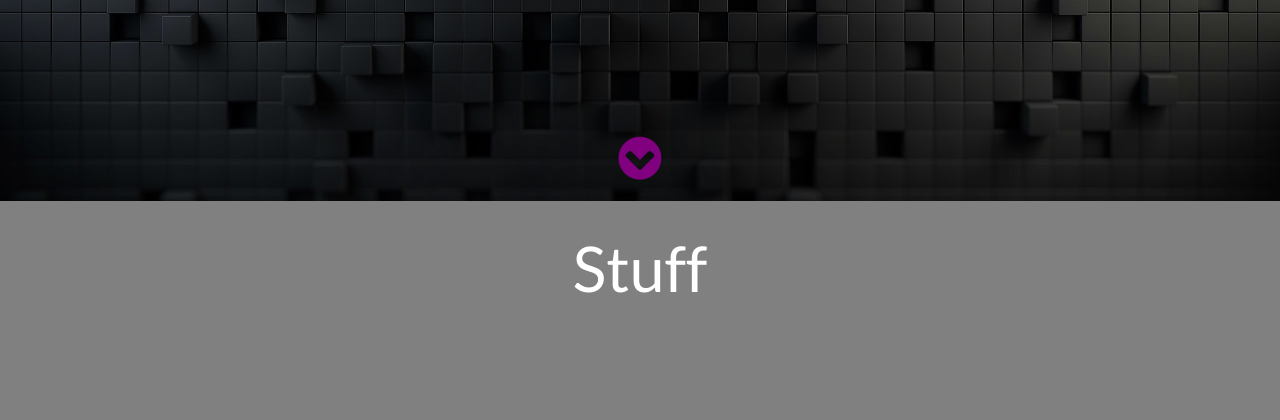
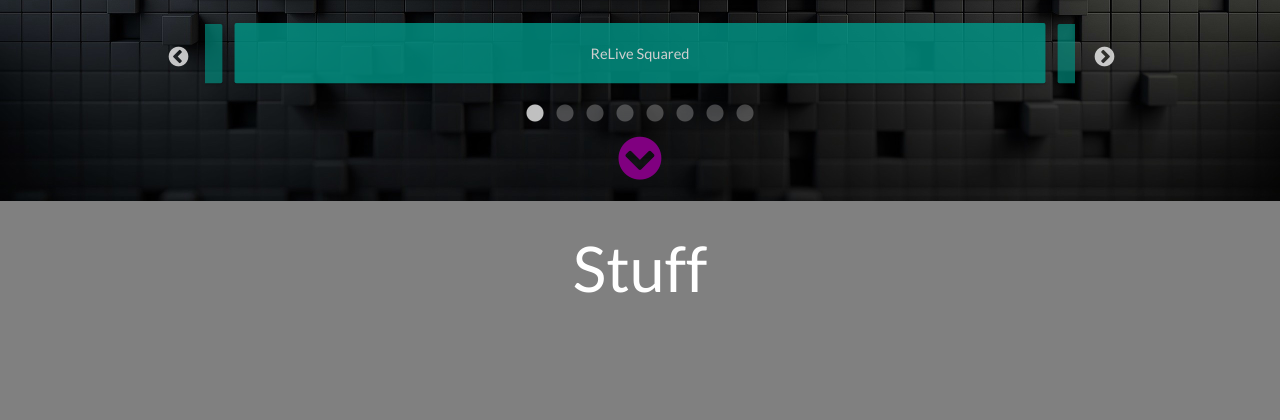
Before and after one commit to PranayJuneCS/Website, a PHP site: page / in a window 1280 px wide. Shown: the part 2199-2619 px from the top of the page. Run offline with PHP 8.4, Linux system fonts and the light colour scheme; some libraries are stand-ins or nearby versions.

Commit message:
experimenting with projects

```diff
--- a/css/projects-page.css
+++ b/css/projects-page.css
@@ -12,9 +12,37 @@
   margin-top: 90px;
 }
 
-.card-title i {
-  -webkit-tap-highlight-color: rgba(255, 255, 255, 0);
+.slick-center {
+  -moz-transform: scale(1);
+  -ms-transform: scale(1);
+  -o-transform: scale(1);
+  -webkit-transform: scale(1);
+  color: purple;
+  opacity: 1;
+  transform: scale(1);
 }
 
-.slider-nav div {
+.slider-nav div:not(.slick-center) {
+  opacity: 0.8;
+  transform: scale(0.97);
 }
+
+.flex-column {
+  display: flex;
+  flex-direction: column;
+}
+
+.flex-1 {
+  flex: 1;
+}
+
+.image-link {
+  /*flex: 1;*/
+}
+
+.image-link img {
+  max-width:100%;
+  max-height:80%;
+  vertical-align: middle;
+  display: inline-block;
+}
--- a/index.html
+++ b/index.html
@@ -189,11 +189,72 @@
       <div class="container">
         <div class="info-cards">
           <div class="">
-            <div class="card horizontal sticky-action medium">
-              <!-- <div class="card-image hoverable"> -->
-              <!-- </div> -->
+            <div class="card horizontal sticky-action large hide-on-small-only">
+              <div class="card-image hoverable">
+                <a href="images/relive.png" data-title="ReLive" data-lightbox="relive">
+                  <img src="images/relive.png" alt="ReLive">
+                </a>
+              </div>
+              <div class="card-stacked">
                 <div class="card-content">
-                <img class="" width="150px" src="images/relive.png">
+                  <span class="card-title activator grey-text text-darken-4">ReLive<i class="material-icons right">more_vert</i></span>
+                </div>
+                <div class="card-action">
+                  <a target="_blank" href="http://calhacks-relive.herokuapp.com">Website</a>
+                  <a target="_blank" href="http://github.com/PranayJuneCS/ReLive">Code</a>
+                </div>
+              </div>
+              <div class="card-reveal grey-text text-darken-4">
+                <span class="card-title">ReLive<i class="material-icons right">close</i></span>
+                <p>This is a smart photo gallery yada yada. OMG.</p>
+              </div>
+            </div>
+
+            <div class="card large hide-on-med-and-up">
+              <div class="card-content">
+                <a class="image-link" href="images/relive.png" data-title="ReLive" data-lightbox="relive">
+                  <img src="images/relive.png" alt="ReLive">
+                </a>
+                <span class="card-title activator grey-text text-darken-4">ReLive<i class="material-icons right">more_vert</i></span>
+              </div>
+              <!-- <div class="card-action">
+                <a target="_blank" href="http://calhacks-relive.herokuapp.com">Website</a>
+                <a target="_blank" href="http://github.com/PranayJuneCS/ReLive">Code</a>
+              </div> -->
+              <div class="card-reveal grey-text text-darken-4">
+                <span class="card-title">ReLive<i class="material-icons right">close</i></span>
+                <p>This is a smart photo gallery yada yada. OMG.</p>
+              </div>
+            </div>
+          </div>
+
+          <div class="">
+            <div class="card horizontal sticky-action large hide-on-small-only">
+              <div class="card-image hoverable">
+                <a href="images/checkerssquared.pngcheckerssquared" data-title="CheckersSquared" data-lightbox="calhacks2.0">
+                  <img src="images/checkerssquared.png" alt="CheckersSquared">
+                </a>
+              </div>
+              <div class="card-stacked">
+                <div class="card-content">
+                  <span class="card-title activator grey-text text-darken-4">CheckersSquared<i class="material-icons right">more_vert</i></span>
+                </div>
+                <div class="card-action">
+                  <a target="_blank" href="http://checkerssquared.herokuapp.com">Website</a>
+                  <a target="_blank" href="http://github.com/aaadawg/CALHACKS">Code</a>
+                </div>
+              </div>
+              <div class="card-reveal grey-text text-darken-4">
+                <span class="card-title">CheckersSquared<i class="material-icons right">close</i></span>
+                <p>Here is some more information about this product that is only revealed once clicked on.</p>
+              </div>
+            </div>
+
+            <div class="card sticky-action large hide-on-med-and-up">
+              <div class="card-content">
+                <a class="image-link" href="images/checkerssquared.png" data-title="ReLive" data-lightbox="relive">
+                  <img src="images/checkerssquared.png" alt="ReLive">
+                </a>
                 <span class="card-title activator grey-text text-darken-4">ReLive<i class="material-icons right">more_vert</i></span>
               </div>
               <div class="card-action">
@@ -208,47 +269,52 @@
           </div>
 
           <div class="">
-            <div class="card sticky-action medium">
+            <div class="card horizontal sticky-action large hide-on-small-only">
               <div class="card-image hoverable">
-                <img class="materialboxed" src="images/checkerssquared.png">
+                <a href="images/appfolio.png" data-title="Appfolio" data-lightbox="appfolio">
+                  <img src="images/appfolio.png" alt="Appfolio">
+                </a>
               </div>
-              <div class="card-content">
-                <span class="card-title activator grey-text text-darken-4">CheckersSquared<i class="material-icons right">more_vert</i></span>
-              </div>
-              <div class="card-action">
-                <a target="_blank" href="http://checkerssquared.herokuapp.com">Website</a>
-                <a target="_blank" href="http://github.com/aaadawg/CALHACKS">Code</a>
-              </div>
-              <div class="card-reveal grey-text text-darken-4">
-                <span class="card-title">CheckersSquared<i class="material-icons right">close</i></span>
-                <p>Here is some more information about this product that is only revealed once clicked on.</p>
-              </div>
-            </div>
-          </div>
-
-          <div class="">
-            <div class="card sticky-action medium">
-              <div class="card-image hoverable">
-                <img class="materialboxed" src="images/appfolio.png">
-              </div>
+              <div class="card-stacked">
                 <div class="card-content">
                   <span class="card-title activator grey-text text-darken-4">Appfolio<i class="material-icons right">more_vert</i></span>
                 </div>
                 <div class="card-action">
                   <a target="_blank" href="http://tinyurl.com/appfolio-mobile">Play Store</a>
                 </div>
+              </div>
               <div class="card-reveal grey-text text-darken-4">
                 <span class="card-title">Appfolio<i class="material-icons right">close</i></span>
                 <p>Here is some more information about this product that is only revealed once clicked on.</p>
               </div>
             </div>
+
+            <div class="card sticky-action large hide-on-med-and-up">
+              <div class="card-content">
+                <a class="image-link" href="images/appfolio.png" data-title="ReLive" data-lightbox="relive">
+                  <img src="images/appfolio.png" alt="ReLive">
+                </a>
+                <span class="card-title activator grey-text text-darken-4">ReLive<i class="material-icons right">more_vert</i></span>
+              </div>
+              <div class="card-action">
+                <a target="_blank" href="http://calhacks-relive.herokuapp.com">Website</a>
+                <a target="_blank" href="http://github.com/PranayJuneCS/ReLive">Code</a>
+              </div>
+              <div class="card-reveal grey-text text-darken-4">
+                <span class="card-title">ReLive<i class="material-icons right">close</i></span>
+                <p>This is a smart photo gallery yada yada. OMG.</p>
+              </div>
+            </div>
           </div>
 
           <div class="">
-            <div class="card sticky-action medium">
+            <div class="card horizontal sticky-action large hide-on-small-only">
               <div class="card-image hoverable">
-                <img class="materialboxed" src="images/course-guide.png">
+                <a href="images/course-guide.png" data-title="Great Course Guide" data-lightbox="Great Course Guide">
+                  <img src="images/course-guide.png" alt="course-guide">
+                </a>
               </div>
+              <div class="card-stacked">
                 <div class="card-content">
                   <span class="card-title activator grey-text text-darken-4">Great Course Guide<i class="material-icons right">more_vert</i></span>
                 </div>
@@ -256,54 +322,117 @@
                   <a target="_blank" href="http://cs169-great-course-guide.herokuapp.com">Website</a>
                   <a target="_blank" href="https://github.com/sophiazheng/CS169_Great_Course_Guide">Code</a>
                 </div>
+              </div>
               <div class="card-reveal grey-text text-darken-4">
                 <span class="card-title">Great Course Guide<i class="material-icons right">close</i></span>
                 <p>Here is some more information about this product that is only revealed once clicked on.</p>
               </div>
             </div>
+
+            <div class="card sticky-action large hide-on-med-and-up">
+              <div class="card-content">
+                <a class="image-link" href="images/relive.png" data-title="ReLive" data-lightbox="relive">
+                  <img src="images/relive.png" alt="ReLive">
+                </a>
+                <span class="card-title activator grey-text text-darken-4">ReLive<i class="material-icons right">more_vert</i></span>
+              </div>
+              <div class="card-action">
+                <a target="_blank" href="http://calhacks-relive.herokuapp.com">Website</a>
+                <a target="_blank" href="http://github.com/PranayJuneCS/ReLive">Code</a>
+              </div>
+              <div class="card-reveal grey-text text-darken-4">
+                <span class="card-title">ReLive<i class="material-icons right">close</i></span>
+                <p>This is a smart photo gallery yada yada. OMG.</p>
+              </div>
+            </div>
           </div>
 
           <div class="">
-            <div class="card sticky-action medium">
+            <div class="card horizontal sticky-action large hide-on-small-only">
               <div class="card-image hoverable">
-                <img class="materialboxed" src="images/plip.png">
+                <a href="images/plip.png" data-title="Plip.io" data-lightbox="Plip.io">
+                  <img src="images/plip.png" alt="plip">
+                </a>
               </div>
+              <div class="card-stacked">
                 <div class="card-content">
                   <span class="card-title activator grey-text text-darken-4">Plip.io<i class="material-icons right">more_vert</i></span>
                 </div>
                 <div class="card-action">
                   <a target="_blank" href="https://bitbucket.org/Rohit-L/plip.io/src">Code</a>
                 </div>
+              </div>
               <div class="card-reveal grey-text text-darken-4">
                 <span class="card-title">Plip.io<i class="material-icons right">close</i></span>
                 <p>Here is some more information about this product that is only revealed once clicked on.</p>
               </div>
             </div>
+
+            <div class="card sticky-action large hide-on-med-and-up">
+              <div class="card-content">
+                <a class="image-link" href="images/plip.png" data-title="ReLive" data-lightbox="relive">
+                  <img src="images/plip.png" alt="ReLive">
+                </a>
+                <span class="card-title activator grey-text text-darken-4">ReLive<i class="material-icons right">more_vert</i></span>
+              </div>
+              <div class="card-action">
+                <a target="_blank" href="http://calhacks-relive.herokuapp.com">Website</a>
+                <a target="_blank" href="http://github.com/PranayJuneCS/ReLive">Code</a>
+              </div>
+              <div class="card-reveal grey-text text-darken-4">
+                <span class="card-title">ReLive<i class="material-icons right">close</i></span>
+                <p>This is a smart photo gallery yada yada. OMG.</p>
+              </div>
+            </div>
           </div>
 
           <div class="">
-            <div class="card sticky-action medium">
+            <div class="card horizontal sticky-action large hide-on-small-only">
               <div class="card-image hoverable">
-                <img class="materialboxed" src="images/website.png">
+                <a href="images/website.png" data-title="My Personal Website." data-lightbox="website">
+                  <img src="images/website.png" alt="website">
+                </a>
               </div>
+              <div class="card-stacked">
                 <div class="card-content">
                   <span class="card-title activator grey-text text-darken-4">Personal Website<i class="material-icons right">more_vert</i></span>
                 </div>
                 <div class="card-action">
                   <a target="_blank" href="http://github.com/PranayJuneCS/Website">Code</a>
                 </div>
+              </div>
               <div class="card-reveal grey-text text-darken-4">
                 <span class="card-title">Personal Website<i class="material-icons right">close</i></span>
                 <p>Here is some more information about this product that is only revealed once clicked on.</p>
               </div>
             </div>
+
+            <div class="card sticky-action large hide-on-med-and-up">
+              <div class="card-content">
+                <a class="image-link" href="images/website.png" data-title="ReLive" data-lightbox="relive">
+                  <img src="images/website.png" alt="ReLive">
+                </a>
+                <span class="card-title activator grey-text text-darken-4">ReLive<i class="material-icons right">more_vert</i></span>
+              </div>
+              <div class="card-action">
+                <a target="_blank" href="http://calhacks-relive.herokuapp.com">Website</a>
+                <a target="_blank" href="http://github.com/PranayJuneCS/ReLive">Code</a>
+              </div>
+              <div class="card-reveal grey-text text-darken-4">
+                <span class="card-title">ReLive<i class="material-icons right">close</i></span>
+                <p>This is a smart photo gallery yada yada. OMG.</p>
+              </div>
+            </div>
           </div>
 
           <div class="">
-            <div class="card sticky-action medium">
+            <div class="card horizontal sticky-action large hide-on-small-only">
               <div class="card-image hoverable">
-                <img class="materialboxed" src="images/laucity.png">
+                <a href="images/laucity.png" data-title="Laucity" data-lightbox="laucity">
+                  <img src="images/laucity.png" alt="laucity">
+                </a>
               </div>
+              <div class="card-stacked">
                 <div class="card-content">
                   <span class="card-title activator grey-text text-darken-4">Laucity<i class="material-icons right">more_vert</i></span>
                 </div>
@@ -311,27 +440,66 @@
                   <a target="_blank" href="https://laucity.com">Website</a>
                   <a target="_blank" href="https://github.com/Laucity">Code</a>
                 </div>
+              </div>
               <div class="card-reveal grey-text text-darken-4">
                 <span class="card-title">Laucity<i class="material-icons right">close</i></span>
                 <p>Here is some more information about this product that is only revealed once clicked on.</p>
               </div>
             </div>
+
+            <div class="card sticky-action large hide-on-med-and-up">
+              <div class="card-content">
+                <a class="image-link" href="images/laucity.png" data-title="ReLive" data-lightbox="relive">
+                  <img src="images/laucity.png" alt="ReLive">
+                </a>
+                <span class="card-title activator grey-text text-darken-4">ReLive<i class="material-icons right">more_vert</i></span>
+              </div>
+              <div class="card-action">
+                <a target="_blank" href="http://calhacks-relive.herokuapp.com">Website</a>
+                <a target="_blank" href="http://github.com/PranayJuneCS/ReLive">Code</a>
+              </div>
+              <div class="card-reveal grey-text text-darken-4">
+                <span class="card-title">ReLive<i class="material-icons right">close</i></span>
+                <p>This is a smart photo gallery yada yada. OMG.</p>
+              </div>
+            </div>
           </div>
 
           <div class="">
-            <div class="card sticky-action medium">
+            <div class="card horizontal sticky-action large hide-on-small-only">
               <div class="card-image hoverable">
-                <img class="materialboxed" src="images/pacman.png">
+                <a href="images/pacman.png" data-title="Pacman." data-lightbox="pacman">
+                  <img src="images/pacman.png" alt="pacman">
+                </a>
               </div>
+              <div class="card-stacked">
                 <div class="card-content">
                   <span class="card-title activator grey-text text-darken-4">Pacman<i class="material-icons right">more_vert</i></span>
                 </div>
                 <div class="card-action">
                   <a target="_blank" href="https://github.com/Rohit-L/Pacman-Game">Code</a>
                 </div>
+              </div>
               <div class="card-reveal grey-text text-darken-4">
                 <span class="card-title">Pacman<i class="material-icons right">close</i></span>
                 <p>Here is some more information about this product that is only revealed once clicked on.</p>
+              </div>
+            </div>
+
+            <div class="card sticky-action large hide-on-med-and-up">
+              <div class="card-content">
+                <a class="image-link" href="images/pacman.png" data-title="ReLive" data-lightbox="relive">
+                  <img src="images/pacman.png" alt="ReLive">
+                </a>
+                <span class="card-title activator grey-text text-darken-4">ReLive<i class="material-icons right">more_vert</i></span>
+              </div>
+              <div class="card-action">
+                <a target="_blank" href="http://calhacks-relive.herokuapp.com">Website</a>
+                <a target="_blank" href="http://github.com/PranayJuneCS/ReLive">Code</a>
+              </div>
+              <div class="card-reveal grey-text text-darken-4">
+                <span class="card-title">ReLive<i class="material-icons right">close</i></span>
+                <p>This is a smart photo gallery yada yada. OMG.</p>
               </div>
             </div>
           </div>
@@ -339,14 +507,38 @@
         </div>
 
         <div class="slider-nav">
-          <div>ReLive</div>
-          <div>CheckersSquared</div>
-          <div>Appfolio</div>
-          <div>Great Course Guide</div>
-          <div>Plip.io</div>
-          <div>Personal Website</div>
-          <div>Laucity</div>
-          <div>Pacman</div>
+          <div class="card-panel teal">
+          <span class="white-text">ReLive Squared
+          </span>
+        </div>
+        <div class="card-panel teal">
+          <span class="white-text">ReLive Squared
+          </span>
+        </div>
+        <div class="card-panel teal">
+          <span class="white-text">ReLive Squared
+          </span>
+        </div>
+        <div class="card-panel teal">
+          <span class="white-text">ReLive Squared
+          </span>
+        </div>
+        <div class="card-panel teal">
+          <span class="white-text">ReLive Squared
+          </span>
+        </div>
+        <div class="card-panel teal">
+          <span class="white-text">ReLive Squared
+          </span>
+        </div>
+        <div class="card-panel teal">
+          <span class="white-text">ReLive Squared
+          </span>
+        </div>
+        <div class="card-panel teal">
+          <span class="white-text">ReLive Squared
+          </span>
+        </div>
         </div>
       </div>
 
--- a/scripts/index.js
+++ b/scripts/index.js
@@ -304,12 +304,16 @@ $(function() {
     asNavFor: '.slider-nav'
   });
   $('.slider-nav').slick({
-    slidesToShow: 3,
-    slidesToScroll: 1,
+    slidesToShow: 1,
+    arrows: true,
+    speed: 300,
+    infinite: true,
+    dots: true,
+    adaptiveHeight: true,
     asNavFor: '.info-cards',
-    dots: true,
+    focusOnSelect: true,
     centerMode: true,
-    focusOnSelect: true
+    centerPadding: '30px'
   });
 
   /* END SLICK SLIDER JQUERY */
```
Lines whose indentation alone changed are shown as unchanged.
